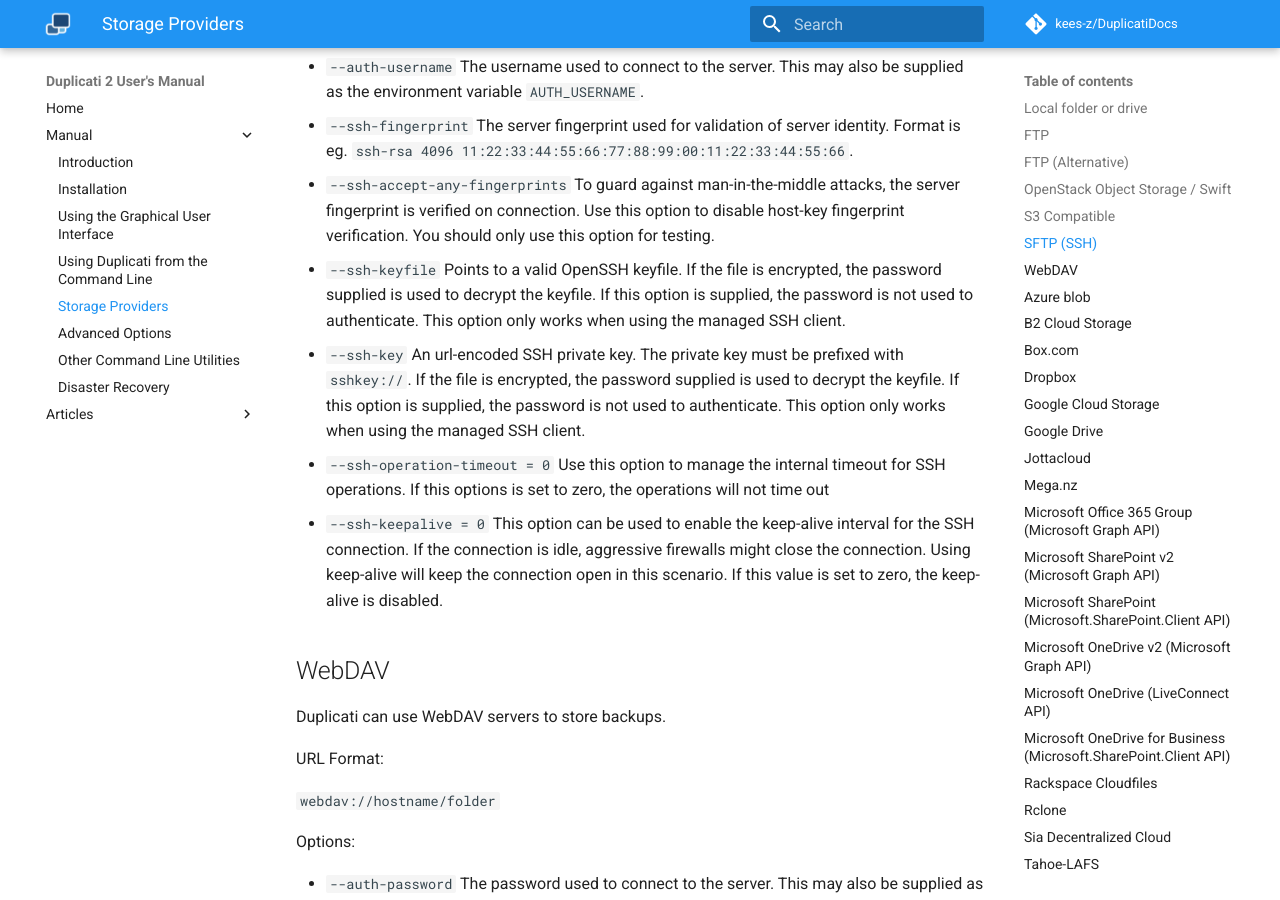
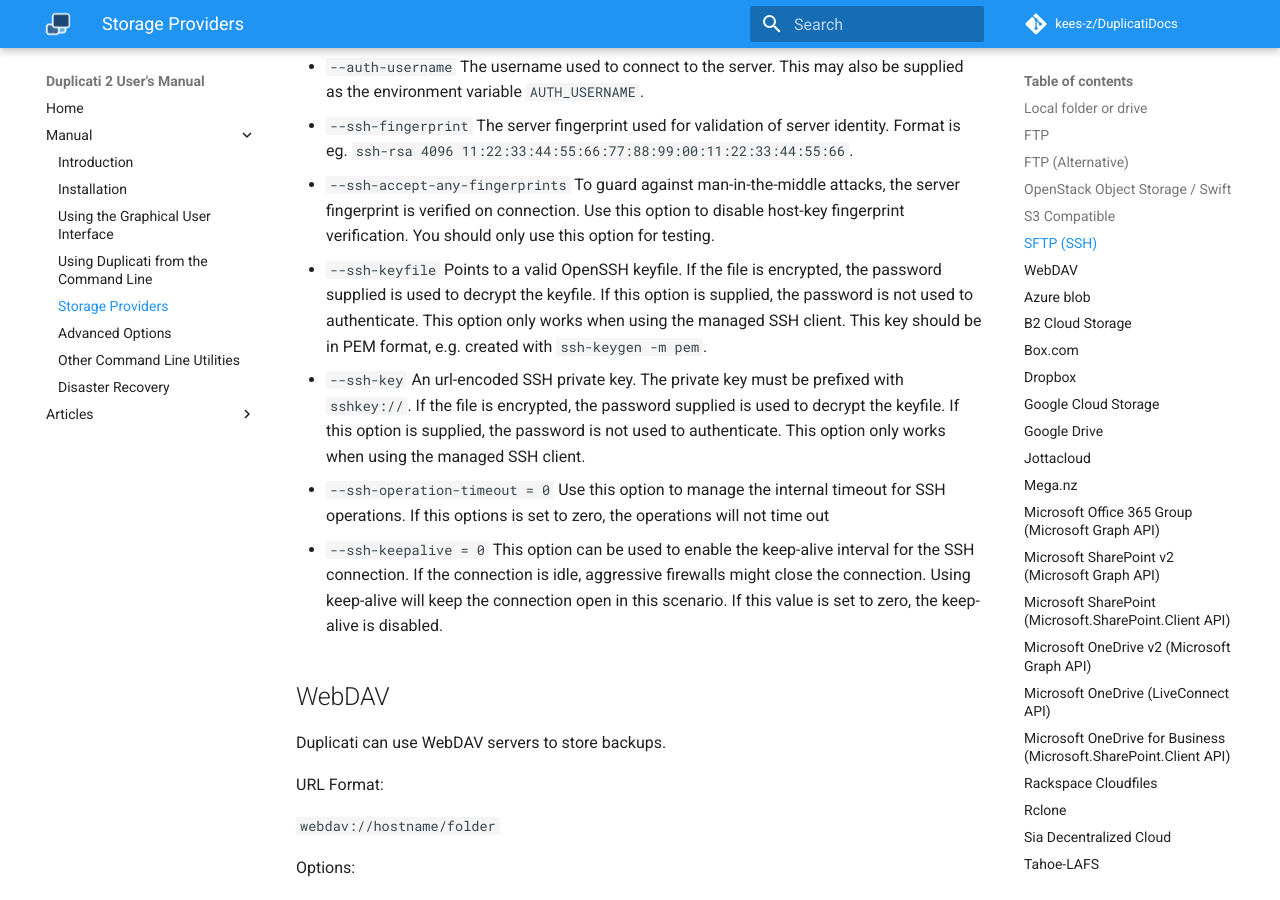
Before and after one commit to kees-z/DuplicatiDocs, an MkDocs documentation site: the page built from docs/05-storage-providers.md, in a window 1280 px wide and 900 px high, scrolled down 6850 px. Built offline with MkDocs 1.6.1 and Material for MkDocs 9.7.7, drawn with Linux system fonts in a browser that asks for light colours; comment, search, counter and statistics services are not loaded.

Commit message:
Nudge user to use PEM format for SSH keys
See also:

https://github.com/duplicati/duplicati/issues/3360

https://forum.duplicati.com/t/openssh-rsa-keys-not-supported/12619/8

Duplicati uses SSH.NET. https://github.com/sshnet/SSH.NET/issues/485 describes the need for PEM format.

```diff
--- a/docs/05-storage-providers.md
+++ b/docs/05-storage-providers.md
@@ -263,6 +263,7 @@ To guard against man-in-the-middle attacks, the server fingerprint is verified o
 * `--ssh-keyfile`
 Points to a valid OpenSSH keyfile. If the file is encrypted, the password supplied is used to decrypt the keyfile.
 If this option is supplied, the password is not used to authenticate. This option only works when using the managed SSH client.
+This key should be in PEM format, e.g. created with `ssh-keygen -m pem`.
 * `--ssh-key`
 An url-encoded SSH private key. The private key must be prefixed with `sshkey://`. If the file is encrypted, the password supplied is used to decrypt the keyfile. If this option is supplied, the password is not used to authenticate. This option only works when using the managed SSH client.
 * `--ssh-operation-timeout = 0`
```
